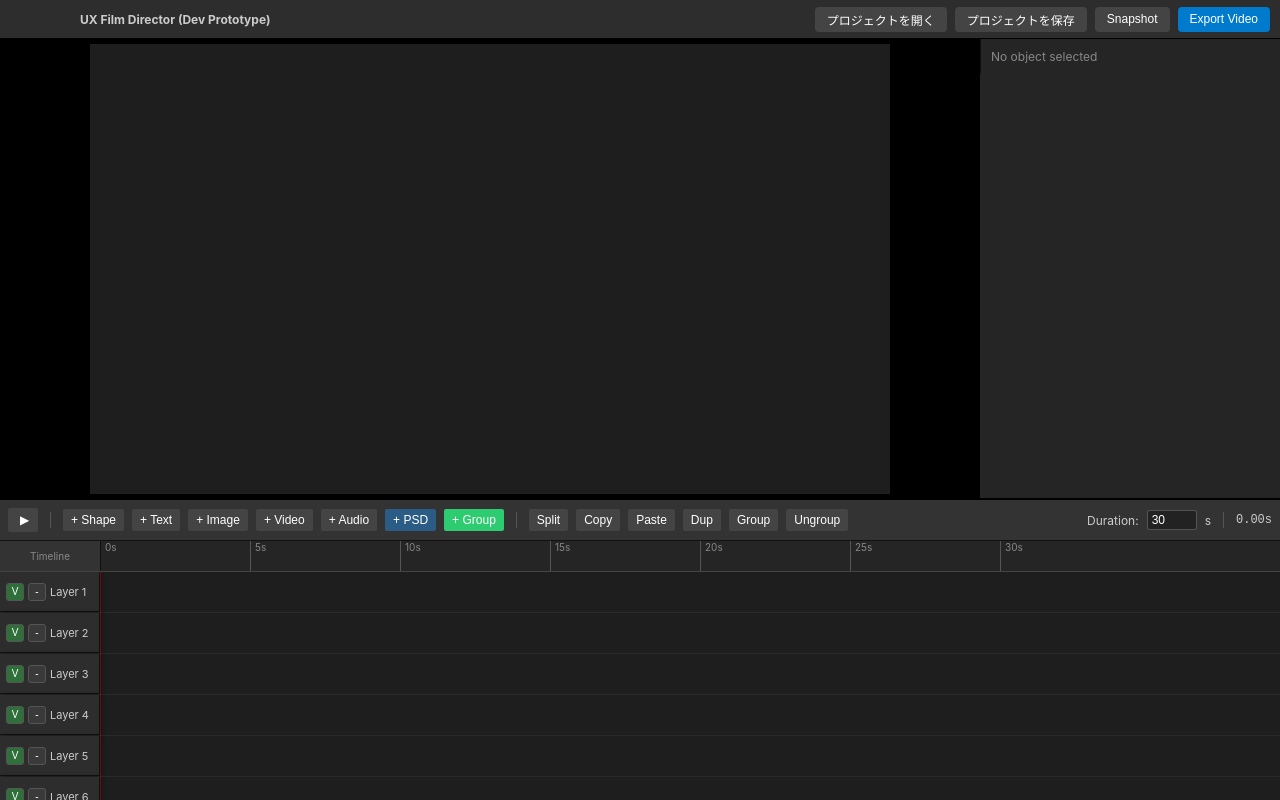
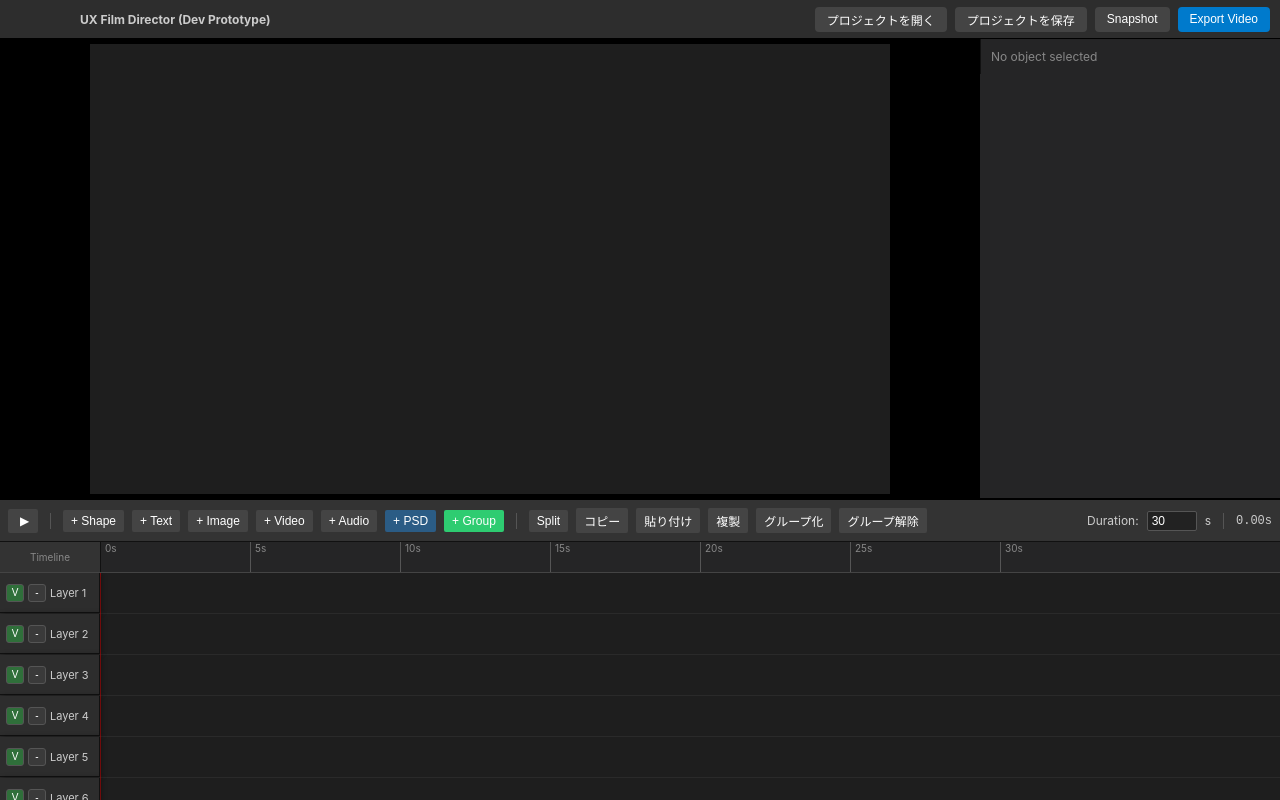
Before and after one commit to HariBote1110/UX-Film-Director, a React (Vite) app: page / in a window 1280 px wide. Both pictures are taken after a click on the button "Create New Project". Built offline with nearby package versions, Linux system fonts and the light colour scheme.

Commit message:
fix: 複数選択UIラベルを日本語化

```diff
--- a/src/components/PropertyPanel.tsx
+++ b/src/components/PropertyPanel.tsx
@@ -157,7 +157,7 @@ const PropertyPanel: React.FC = () => {
         Property: {selectedObject.name}
         {selectedCount > 1 && (
           <span style={{ marginLeft: '8px', fontWeight: 'normal', fontSize: '11px', color: '#aaa' }}>
-            ({selectedCount} objects selected)
+            ({selectedCount}個選択中)
           </span>
         )}
       </div>
--- a/src/components/TimelineControlBar.tsx
+++ b/src/components/TimelineControlBar.tsx
@@ -58,11 +58,11 @@ export const TimelineControlBar: React.FC<TimelineControlBarProps> = ({
 
       <div style={{ width: '1px', height: '16px', background: '#555', margin: '0 4px' }}></div>
       <button onClick={splitObject} disabled={isExporting} style={{background:'#444', border:'none', color:'white', borderRadius:'2px', padding:'4px 8px', cursor:'pointer'}}>Split</button>
-      <button onClick={copySelectedObjects} disabled={isExporting || !hasSelection} style={{background:'#444', border:'none', color:'white', borderRadius:'2px', padding:'4px 8px', cursor:isExporting || !hasSelection ? 'default' : 'pointer'}}>Copy</button>
-      <button onClick={pasteClipboardObjects} disabled={isExporting} style={{background:'#444', border:'none', color:'white', borderRadius:'2px', padding:'4px 8px', cursor:isExporting ? 'default' : 'pointer'}}>Paste</button>
-      <button onClick={duplicateSelectedObjects} disabled={isExporting || !hasSelection} style={{background:'#444', border:'none', color:'white', borderRadius:'2px', padding:'4px 8px', cursor:isExporting || !hasSelection ? 'default' : 'pointer'}}>Dup</button>
-      <button onClick={groupSelectedObjects} disabled={isExporting || !hasMultipleSelection} style={{background:'#444', border:'none', color:'white', borderRadius:'2px', padding:'4px 8px', cursor:isExporting || !hasMultipleSelection ? 'default' : 'pointer'}}>Group</button>
-      <button onClick={ungroupSelectedObjects} disabled={isExporting || !hasSelection} style={{background:'#444', border:'none', color:'white', borderRadius:'2px', padding:'4px 8px', cursor:isExporting || !hasSelection ? 'default' : 'pointer'}}>Ungroup</button>
+      <button onClick={copySelectedObjects} disabled={isExporting || !hasSelection} style={{background:'#444', border:'none', color:'white', borderRadius:'2px', padding:'4px 8px', cursor:isExporting || !hasSelection ? 'default' : 'pointer'}}>コピー</button>
+      <button onClick={pasteClipboardObjects} disabled={isExporting} style={{background:'#444', border:'none', color:'white', borderRadius:'2px', padding:'4px 8px', cursor:isExporting ? 'default' : 'pointer'}}>貼り付け</button>
+      <button onClick={duplicateSelectedObjects} disabled={isExporting || !hasSelection} style={{background:'#444', border:'none', color:'white', borderRadius:'2px', padding:'4px 8px', cursor:isExporting || !hasSelection ? 'default' : 'pointer'}}>複製</button>
+      <button onClick={groupSelectedObjects} disabled={isExporting || !hasMultipleSelection} style={{background:'#444', border:'none', color:'white', borderRadius:'2px', padding:'4px 8px', cursor:isExporting || !hasMultipleSelection ? 'default' : 'pointer'}}>グループ化</button>
+      <button onClick={ungroupSelectedObjects} disabled={isExporting || !hasSelection} style={{background:'#444', border:'none', color:'white', borderRadius:'2px', padding:'4px 8px', cursor:isExporting || !hasSelection ? 'default' : 'pointer'}}>グループ解除</button>
 
       <div style={{ marginLeft: 'auto', display: 'flex', alignItems: 'center', gap: '8px' }}>
           <span>Duration:</span>
```
